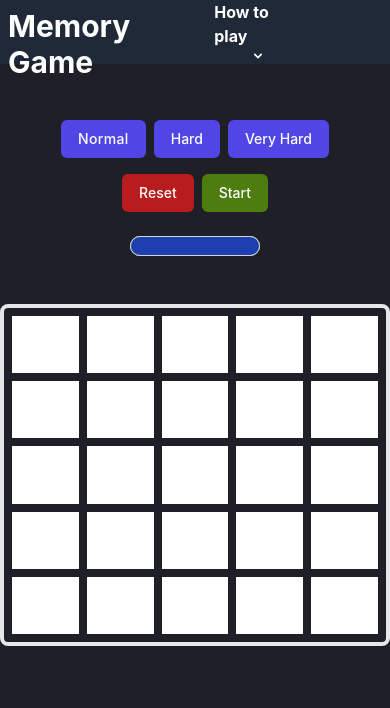
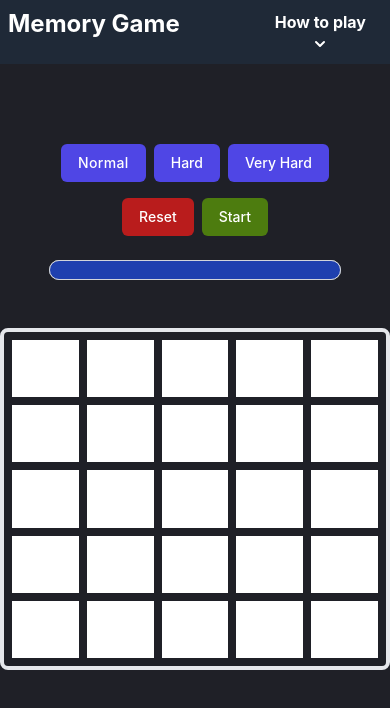
Before and after one commit to react-guru007/Tile-Memory-Game, a Next.js app: page / in a window 390 px wide. Shown: the top 708 px of the page. Built offline with nearby package versions, Linux system fonts and the light colour scheme.

Commit message:
fixing mobile layout

```diff
--- a/components/Board.js
+++ b/components/Board.js
@@ -856,7 +856,7 @@ export default function Board() {
     <div>
       <header className="bg-black-800 ">
         <div className="max-w-7xl mx-auto py-6 px-4 sm:px-6 lg:px-8">
-          <div className="flex mb-4 gap-2 justify-center mt-8">
+          <div className="flex mb-4 gap-2 justify-center sm:mt-8 mt-14">
             <button
               type="submit"
               className="group relative w-1/8 flex justify-center py-2 px-4 border border-transparent text-sm font-medium rounded-md text-white tracking-wide bg-indigo-600 hover:bg-indigo-700 focus:outline-none focus:ring-2 focus:ring-offset-2 focus:ring-indigo-500"
--- a/components/CountdownBar.js
+++ b/components/CountdownBar.js
@@ -6,8 +6,8 @@ export default function CountdownBar({ percentage, preGame }) {
   return (
     <div className='flex justify-center '>
 
-      <div className="flex w-1/3 h-5 mb-6 rounded-full bg-gray-300">
-        <div className={`bg-blue-800 h-5  overflow-hidden rounded-full border-solid border border-gray-300 ${preGame ? 'preGameTransition' : 'progressTransition'}`} style={{width: `${percentage}%`}}></div>
+      <div className="flex sm:w-1/3 w-3/4 h-5 mb-6 rounded-full bg-gray-300">
+        <div className={`bg-blue-800 h-5 overflow-hidden rounded-full border-solid border border-gray-300 ${preGame ? 'preGameTransition' : 'progressTransition'}`} style={{width: `${percentage}%`}}></div>
       </div>
     </div>
   )
--- a/pages/index.js
+++ b/pages/index.js
@@ -4,29 +4,35 @@ import react, { useState } from 'react'
 import Board from '../components/Board'
 import Header from '../components/Header'
 
-
 export default function Home() {
-
-
-
   return (
     <div>
-
-      <div className='w-full mx-auto px-2 sm:px-6 lg:px-8 h-16 bg-gray-800 flex'>
-        <h1 className="text-3xl font-bold text-white pt-2">Memory Game</h1>
-        <div className='flex ml-auto text-white font-bold spacing-2 pr-20'>
-          <p className='flex flex-col relative peer h-full justify-center items-center self-center'>How to play
-            <svg xmlns="http://www.w3.org/2000/svg" className="h-5 w-5" viewBox="0 0 20 20" fill="currentColor">
-              <path fillRule="evenodd" d="M5.293 7.293a1 1 0 011.414 0L10 10.586l3.293-3.293a1 1 0 111.414 1.414l-4 4a1 1 0 01-1.414 0l-4-4a1 1 0 010-1.414z" clipRule="evenodd" />
+      <div className="w-full mx-auto px-2 sm:px-6 lg:px-8 h-16 bg-gray-800 flex">
+        <h1 className="sm:text-3xl text-2xl font-bold text-white pt-2">Memory Game</h1>
+        <div className="flex ml-auto text-white font-bold spacing-2 sm:pr-20 pr-4">
+          <p className="flex flex-col relative peer h-full justify-center items-center self-center">
+            How to play
+            <svg
+              xmlns="http://www.w3.org/2000/svg"
+              className="h-5 w-5"
+              viewBox="0 0 20 20"
+              fill="currentColor"
+            >
+              <path
+                fillRule="evenodd"
+                d="M5.293 7.293a1 1 0 011.414 0L10 10.586l3.293-3.293a1 1 0 111.414 1.414l-4 4a1 1 0 01-1.414 0l-4-4a1 1 0 010-1.414z"
+                clipRule="evenodd"
+              />
             </svg>
           </p>
 
-          <div className='absolute peer-hover:visible invisible border-solid border-2 p-2 top-20 right-12 w-56 text-sm rounded bg-gray-800'>Memorize the positions of the black tiles within 5 seconds, then you have 10 seconds to click the memorized positions.</div>
+          <div className="absolute peer-hover:visible active:visible invisible border-solid border-2 p-2 sm:top-20 top-16 sm:right-12 right-0 sm:w-56 w-full text-sm rounded bg-gray-800 z-20">
+            Memorize the positions of the black tiles within 5 seconds, then you
+            have 10 seconds to click the memorized positions.
+          </div>
         </div>
       </div>
-      <Board
-
-      />
+      <Board />
     </div>
   )
 }
```
